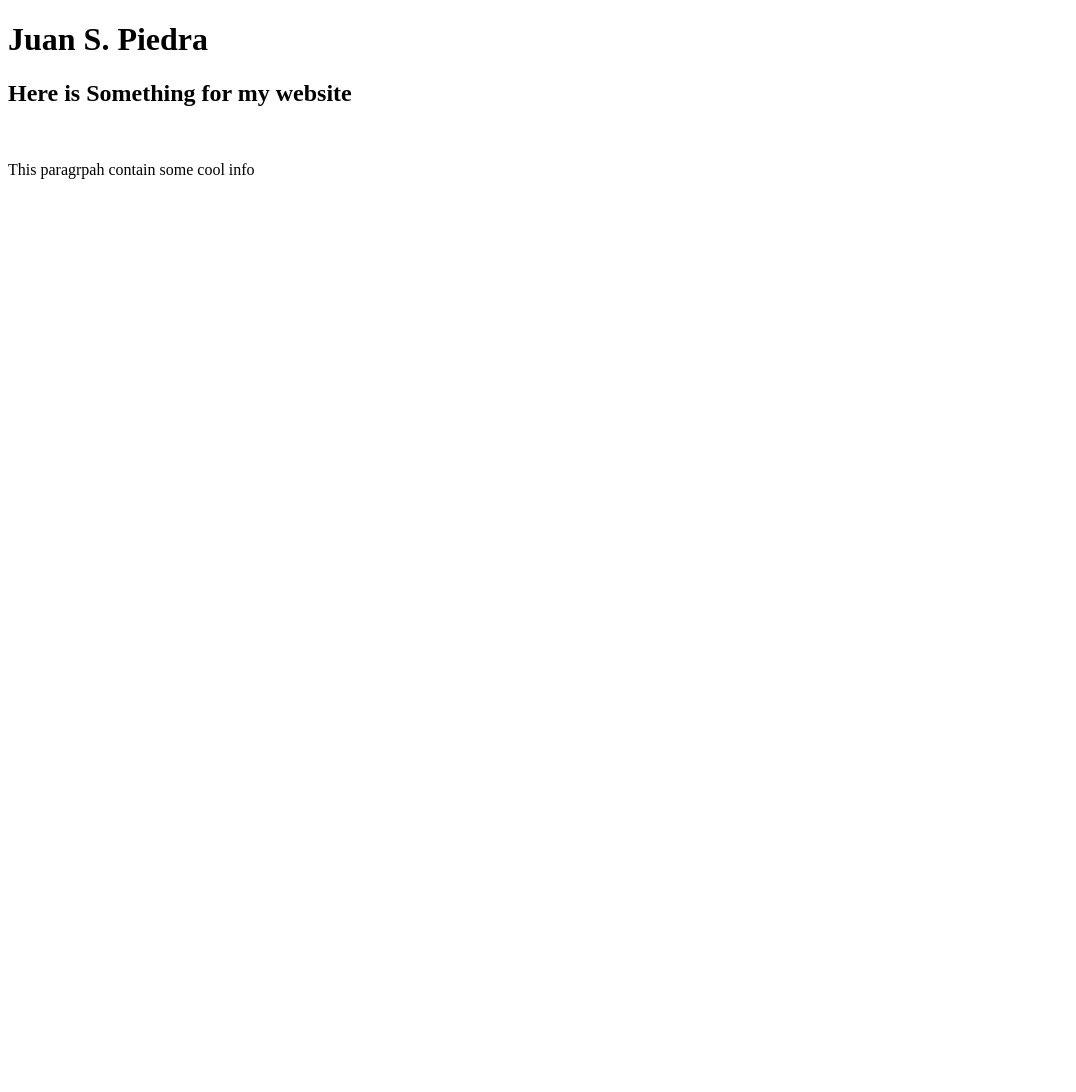
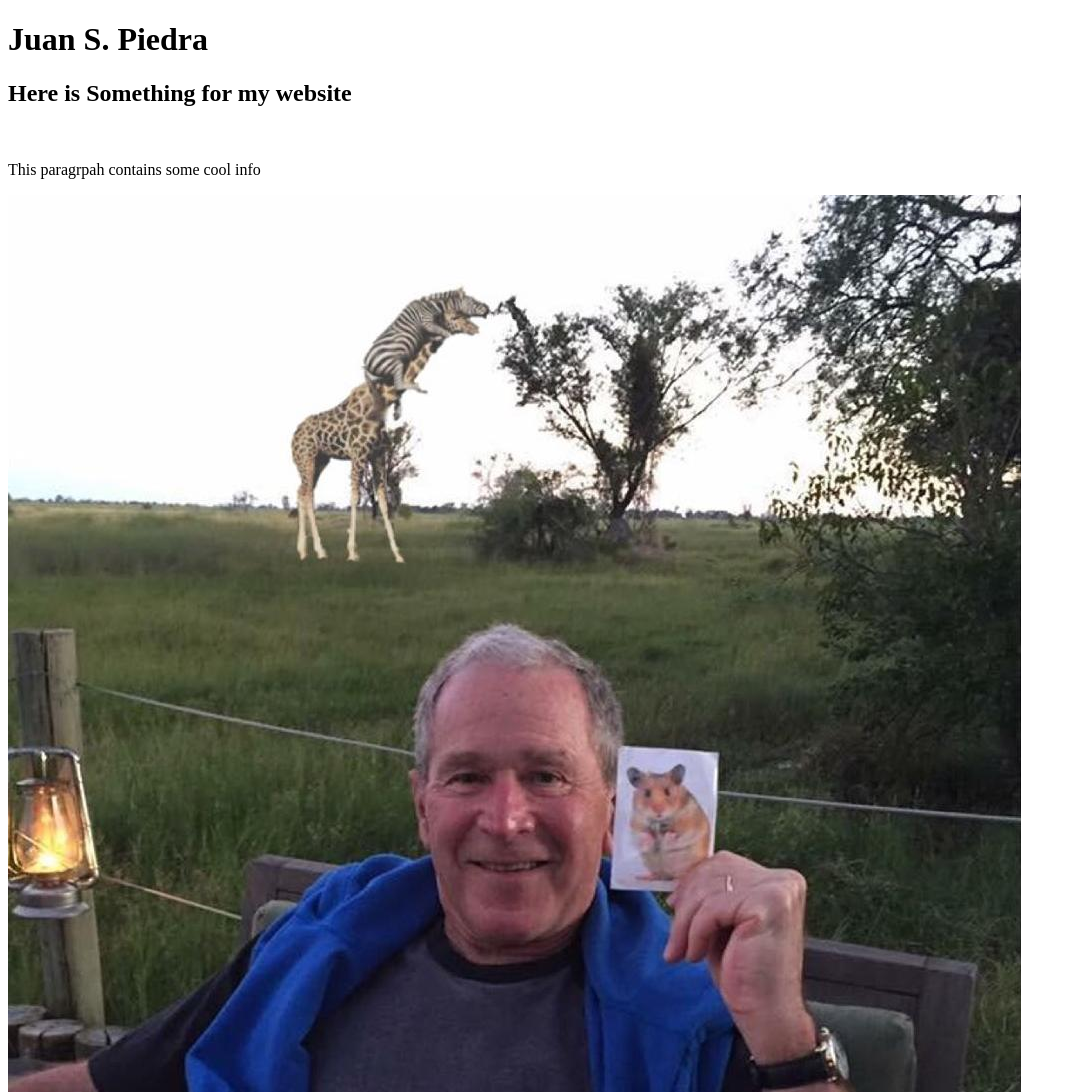
Before and after one commit to juanspiedra/juanspiedra.github.io, a plain HTML site: page index.html in a window 1280 px wide. Shown: the whole page, without its empty margins (0-1076 px from the left). Before the commit the page ends 800 px from the top, so only its background shows below. Drawn offline with Linux system fonts and the light colour scheme.

Commit message:
george has a hamster

```diff
--- a/index.html
+++ b/index.html
@@ -7,6 +7,8 @@
         <h1>Juan S. Piedra</h1>
         <h2>Here is Something for my website</h2>
         <br>
-        <p title="Hidden Message man">This paragrpah contain some cool info</p>
+        <p title="Hidden Message man">This paragrpah contains some cool info</p>
+        <img src="images/George%20hAMSTER.jpg">
+
     </body>
 </html>
```
